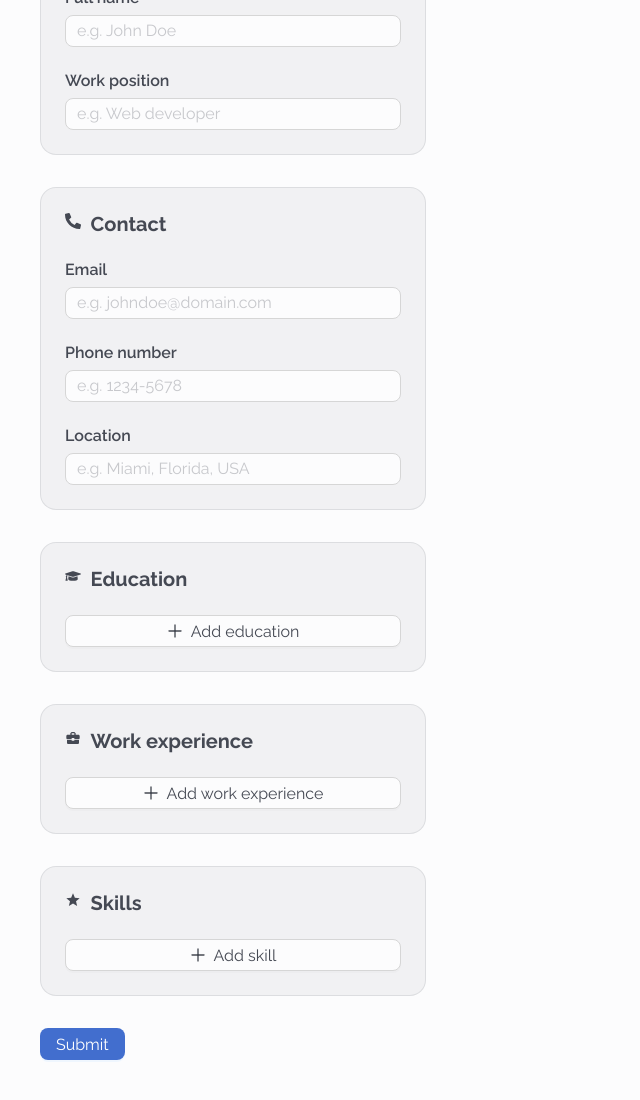
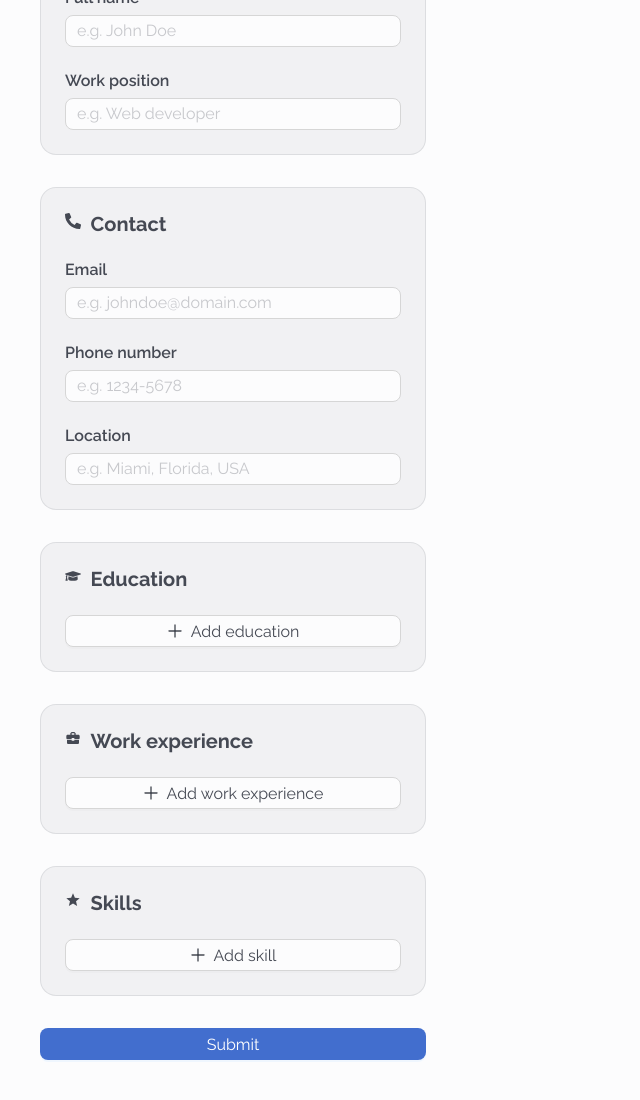
Before and after one commit to ErickBGomez/cv-application, a React (Vite) app: page / in a window 1280 px wide. Shown: the part 125-1225 px from the top of the page, without its empty margins (0-640 px from the left). Built offline with nearby package versions, Linux system fonts and the light colour scheme.

Commit message:
Set styles for submit button

```diff
--- a/src/components/form/ResumeForm/ResumeForm.jsx
+++ b/src/components/form/ResumeForm/ResumeForm.jsx
@@ -60,7 +60,7 @@ const ResumeForm = () => {
       </FormSection>
 
       <Form.Item label={null}>
-        <Button type="primary" htmlType="submit">
+        <Button type="primary" htmlType="submit" className="submit-button">
           Submit
         </Button>
       </Form.Item>
--- a/src/components/form/ResumeForm/ResumeForm.scss
+++ b/src/components/form/ResumeForm/ResumeForm.scss
@@ -8,3 +8,7 @@
   padding: 2rem;
   max-width: 450px;
 }
+
+.submit-button {
+  width: 100%;
+}
```
